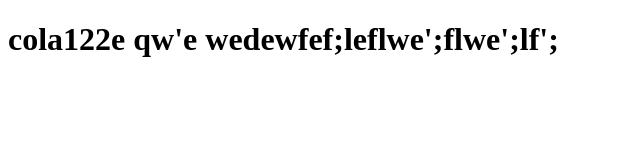
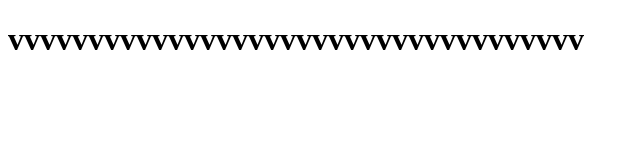
Before and after one commit to Cola12345ww/WebUI, a plain HTML site: page index.html in a window 1280 px wide. Shown: the whole page, without its empty margins (0-640 px from the left). Drawn offline with Linux system fonts and the light colour scheme.

Commit message:
ssssssssssssss

```diff
--- a/index.html
+++ b/index.html
@@ -7,9 +7,7 @@
     <title>Document</title>
 </head>
 <body>
- <h1>cola122e
-     qw'e
-     wedewfef;leflwe';flwe';lf';
+ <h1>vvvvvvvvvvvvvvvvvvvvvvvvvvvvvvvvvvvv
  </h1>
 </body>
 </html>
```
